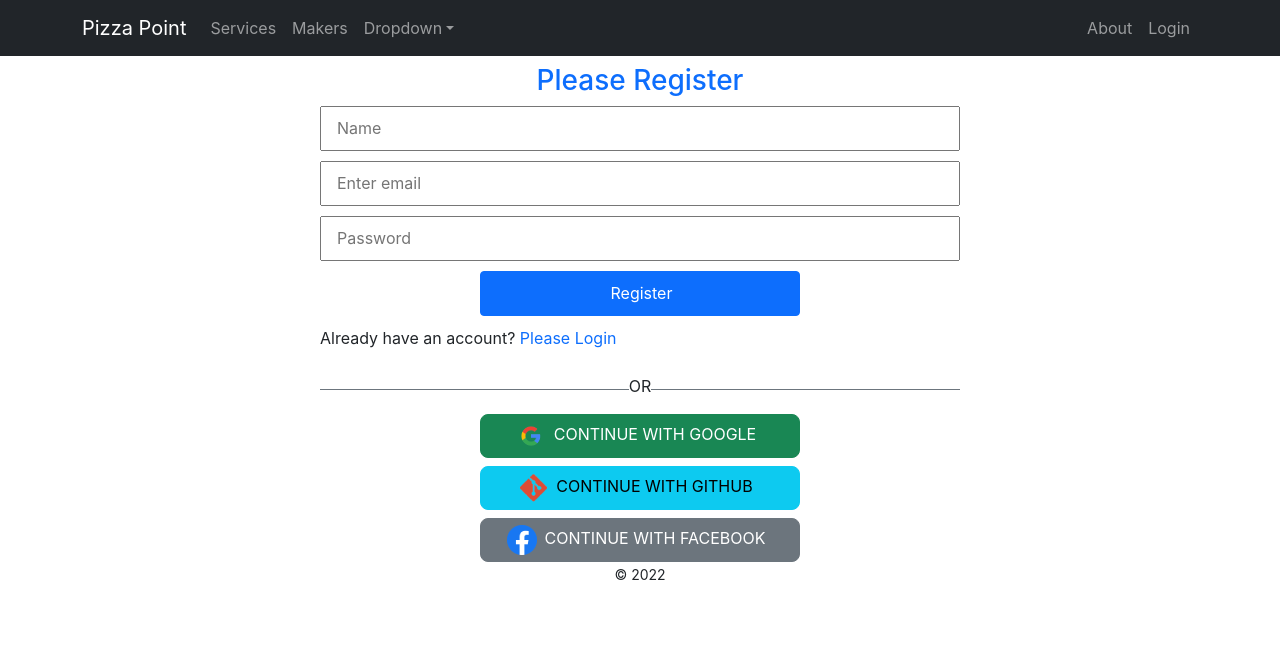
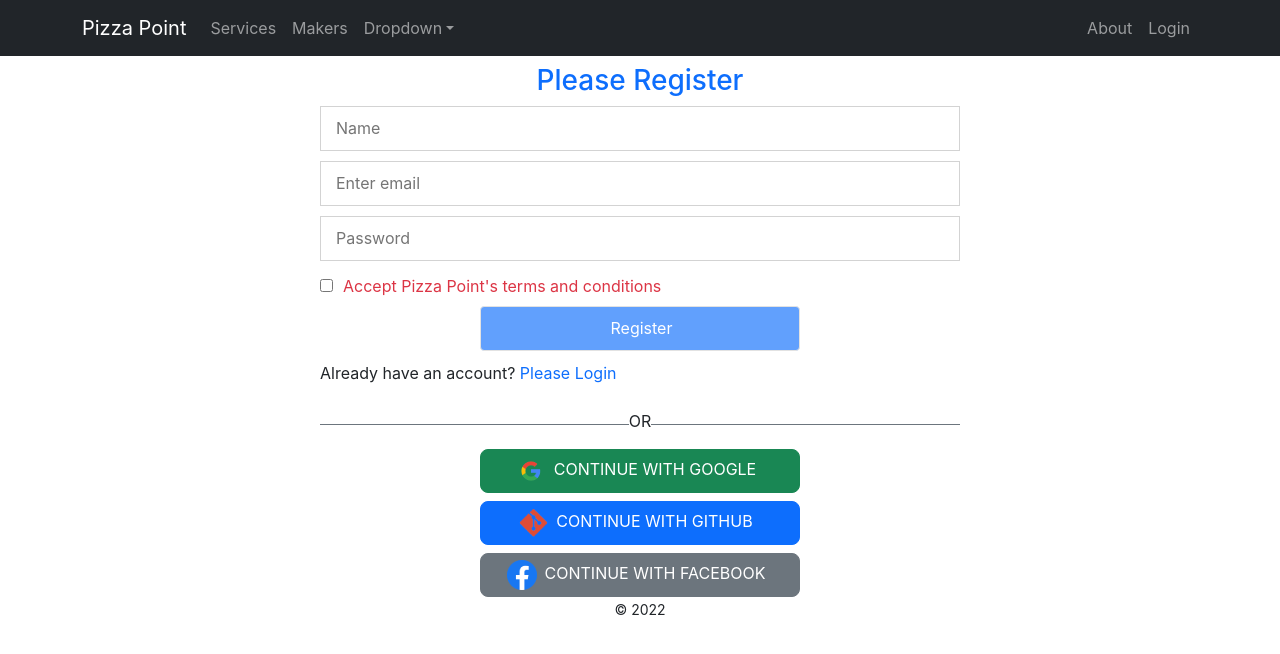
Before and after one commit to MuhammadEnamulHaque79/Pizza-Point, a React (Create React App) app: page /register in a window 1280 px wide. Shown: the top 654 px of the page. Built offline with nearby package versions, Linux system fonts and the light colour scheme; no server answers; the HTML template or start-up script is replaced by a standard one.

Commit message:
75% complete

```diff
--- a/src/Pages/Login/Login/Login.js
+++ b/src/Pages/Login/Login/Login.js
@@ -1,7 +1,10 @@
 import React, { useRef } from 'react';
-import { Button,Form } from 'react-bootstrap';
+import { Button, Form } from 'react-bootstrap';
 import { Link, useLocation, useNavigate } from 'react-router-dom';
-import { useSignInWithEmailAndPassword } from 'react-firebase-hooks/auth';
+import {
+    useSendPasswordResetEmail,
+    useSignInWithEmailAndPassword
+} from 'react-firebase-hooks/auth';
 import auth from '../../../firebase.init';
 import SocialLogin from '../SocialLogin/SocialLogin';
 
@@ -12,27 +15,34 @@ const Login = () => {
         user
         // loading,
         // error,
-      ] = useSignInWithEmailAndPassword(auth);
+    ] = useSignInWithEmailAndPassword(auth);
+    const [sendPasswordResetEmail, sending, error] = useSendPasswordResetEmail(auth);
 
-    const emailRef=useRef('');
-    const passwordRef=useRef('');
-    const navigate=useNavigate();
-    const location=useLocation();
+    const emailRef = useRef('');
+    const passwordRef = useRef('');
+    const navigate = useNavigate();
+    const location = useLocation();
     let from = location.state?.from?.pathname || "/";
 
-    const navigateToRegister=(event)=>{
+    const navigateToRegister = (event) => {
         navigate('/register');
     }
 
-    if(user){
+    if (user) {
         // navigate('/home');
         navigate(from, { replace: true });
     }
 
-    const handleSubmit=(event)=>{
+    const resetPassword = async() => {
+        const email = emailRef.current.value;
+        await sendPasswordResetEmail(email);
+        alert('Sent email');
+    };
+
+    const handleSubmit = (event) => {
         event.preventDefault();
-        const email=emailRef.current.value;
-        const password=passwordRef.current.value;
+        const email = emailRef.current.value;
+        const password = passwordRef.current.value;
         signInWithEmailAndPassword(email, password);
     }
 
@@ -51,7 +61,7 @@ const Login = () => {
 
                 <Form.Group controlId="formBasicPassword">
                     <Form.Label>Password</Form.Label>
-                    <Form.Control ref={passwordRef} type="password" placeholder="Password" required/>
+                    <Form.Control ref={passwordRef} type="password" placeholder="Password" required />
                 </Form.Group>
                 {/* <Form.Group controlId="formBasicCheckbox">
                     <Form.Check type="checkbox" label="Check me out" />
@@ -60,7 +70,8 @@ const Login = () => {
                     Login
                 </Button>
             </Form>
-            <p>New to Pizza Point? <Link to="/register" className='text-danger text-decoration-none' onClick={navigateToRegister}>Please Register</Link></p>
+            <p>New to Pizza Point? <Link to="/register" className='text-primary text-decoration-none' onClick={navigateToRegister}>Please Register</Link></p>
+            <p>Forget Password? <Link to="/register" className='text-primary text-decoration-none' onClick={resetPassword}>Reset Password</Link></p>
             <SocialLogin></SocialLogin>
         </div>
     );
--- a/src/Pages/Login/Register/Register.css
+++ b/src/Pages/Login/Register/Register.css
@@ -2,10 +2,12 @@
     margin: 0 auto;
     width: 50%;
 }
-.register-form input{
+.register-form input:not([type=checkbox]){
     display: block;
     width: 100%;
     height: 45px;
     padding-left: 15px;
     margin-bottom: 10px;
+    border:1px solid lightgray;
+
 }
--- a/src/Pages/Login/Register/Register.js
+++ b/src/Pages/Login/Register/Register.js
@@ -1,4 +1,4 @@
-import React from 'react';
+import React, { useState } from 'react';
 import { Link, useNavigate } from 'react-router-dom';
 import { useCreateUserWithEmailAndPassword } from 'react-firebase-hooks/auth';
 import auth from '../../../firebase.init';
@@ -6,7 +6,7 @@ import './Register.css';
 import SocialLogin from '../SocialLogin/SocialLogin';
 
 const Register = () => {
-
+    const[agree,setAgree]=useState(false);
     const [
         createUserWithEmailAndPassword
         // user,
@@ -14,12 +14,12 @@ const Register = () => {
         // error,
       ] = useCreateUserWithEmailAndPassword(auth);
 
-
-
       const navigate = useNavigate();
       const navigateToLogin = () => {
           navigate('/login');
       }
+
+
     const handleRegister = (event) => {
         event.preventDefault();
     // const name=event.target.name.value;
@@ -27,10 +27,12 @@ const Register = () => {
     const password=event.target.password.value;
     createUserWithEmailAndPassword(email, password);
     console.log(email,password);
+    if(agree){
+        createUserWithEmailAndPassword(email, password);
+      };
+    };
 
 
-
-    }
 
     return (
         <div className='register-form'>
@@ -39,7 +41,11 @@ const Register = () => {
                 <input type="text" name="name" id="" placeholder='Name' />
                 <input type="email" name="email" id="" placeholder='Enter email' required />
                 <input type="password" name="password" id="" placeholder='Password' required />
-                <input className='btn btn-primary w-50 d-block mx-auto text-white' type="submit" value="Register" />
+                <input onClick={()=>setAgree(!agree)} type="checkbox" name="terms" id="terms" />
+                <label className={`${agree ? 'text-primary': 'text-danger'}`} style={{marginLeft:'10px',marginTop:'3px'}} htmlFor="terms and conditions">Accept Pizza Point's terms and conditions</label>
+                <input
+                disabled={(!agree)}
+                className='btn btn-primary w-50 d-block mx-auto text-white mt-2' type="submit" value="Register" />
             </form>
             <p>Already have an account? <Link to="/login" className='text-primary text-decoration-none' onClick={navigateToLogin}>Please Login</Link> </p>
             <SocialLogin></SocialLogin>
--- a/src/Pages/Login/SocialLogin/SocialLogin.js
+++ b/src/Pages/Login/SocialLogin/SocialLogin.js
@@ -44,16 +44,16 @@ const SocialLogin = () => {
 
                 <button
                     onClick={() => signInWithGithub()}
-                    style={{ borderRadius: '8px' }} className='btn btn-info w-50 d-block mx-auto mb-2'>
+                    style={{ borderRadius: '8px' }} className='btn btn-primary w-50 d-block mx-auto mb-2'>
                     <img src={github} alt="" />
-                    <span className='mx-2'>CONTINUE WITH GITHUB</span>
+                    <span className='mx-2 text-white'>CONTINUE WITH GITHUB</span>
                 </button>
 
                 <button
                     onClick={() => signInWithFacebook()}
                     style={{ borderRadius: '8px' }} className='btn btn-secondary w-50 d-block mx-auto'>
                     <img src={facebook} alt="" />
-                    <span className='mx-2'>CONTINUE WITH FACEBOOK</span>
+                    <span className='mx-2  text-white'>CONTINUE WITH FACEBOOK</span>
                 </button>
             </div>
 
```
